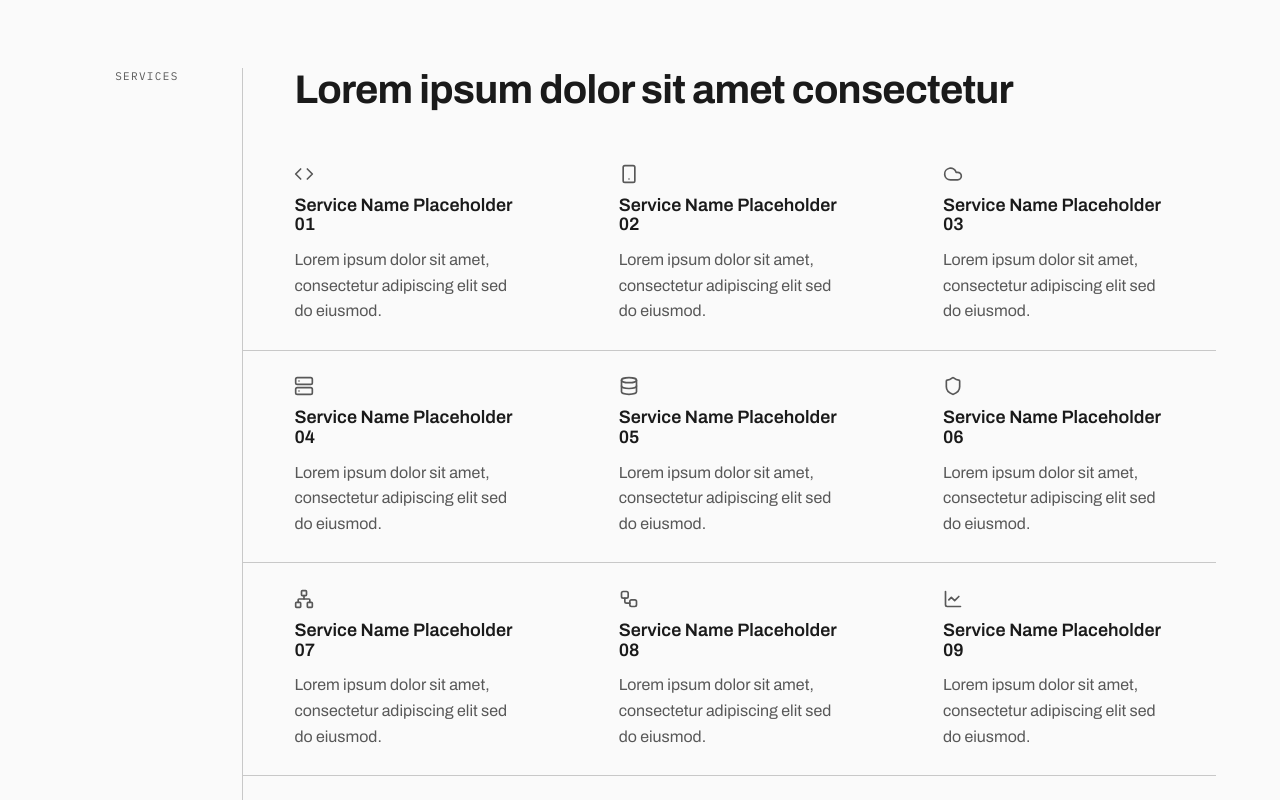
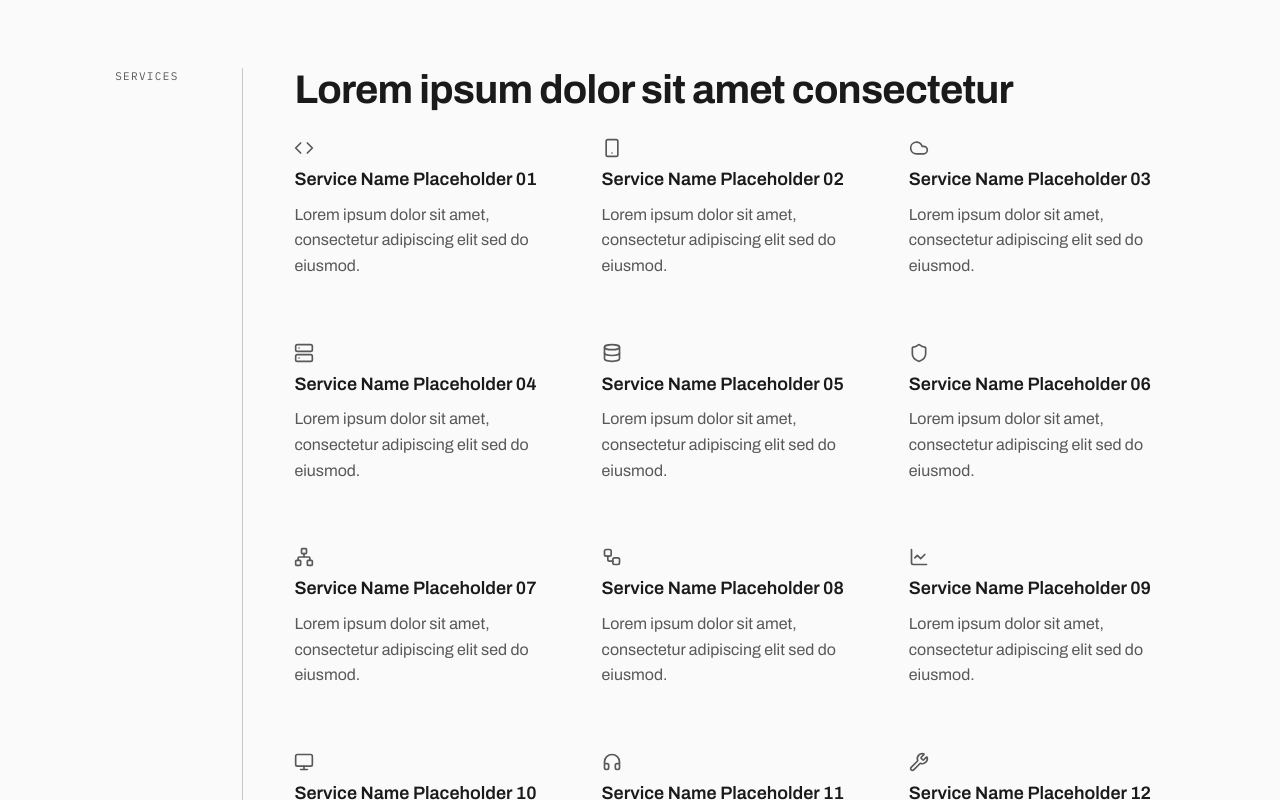
Before and after one commit to Pot-Thief/hca-company-profile, a Next.js app: page /preview in a window 1280 px wide. Shown: the part 1700-2500 px from the top of the page. Built offline with nearby package versions, Linux system fonts and the light colour scheme.

Commit message:
separate service items by space instead of a rule per item

```diff
--- a/src/components/sections/Services.tsx
+++ b/src/components/sections/Services.tsx
@@ -2,34 +2,21 @@
 import { SectionShell } from './SectionShell';
 import type { Services as ServicesContent } from '@/lib/content/types';
 
-// Column count changes per breakpoint (1 / 2 / 3), so "first row" isn't a
-// fixed modulo. A left/right divider would need to know which breakpoint is
-// active, which a Tailwind class list can't express. Top-only hairlines sidestep
-// that: "index < columns-at-this-breakpoint" identifies the first row correctly
-// at every breakpoint and for any item count, not just twelve.
-function hairlines(index: number) {
-  const classes = ['border-rule'];
-  if (index > 0) classes.push('border-t');
-  if (index > 0 && index < 2) classes.push('md:border-t-0');
-  if (index > 0 && index < 3) classes.push('xl:border-t-0');
-  return classes.join(' ');
-}
-
+// Twelve items are separated by space, not by rules. A hairline should mark a
+// structural boundary; drawn at every adjacency it stops meaning anything, and
+// twelve of them in one section were most of the lines on the whole page.
 export function Services({ label, headline, items }: ServicesContent) {
   return (
     <SectionShell id="services" label={label} headline={headline}>
       {items.length > 0 ? (
         <div
           data-block="items"
-          className="grid grid-cols-1 md:-mx-[var(--space-gutter)] md:grid-cols-2 xl:grid-cols-3"
+          className="grid grid-cols-1 gap-x-[var(--space-gutter)] gap-y-[var(--space-section)] md:grid-cols-2 xl:grid-cols-3"
         >
           {items.map((item, index) => {
             const Icon = getIcon(item.icon);
             return (
-              <div
-                key={index}
-                className={`py-[var(--space-block)] md:px-[var(--space-gutter)] ${hairlines(index)}`}
-              >
+              <div key={index}>
                 <Icon aria-hidden="true" size={20} className="text-on-surface-muted" />
                 <h3 className="mt-3 font-body font-semibold text-h3 leading-heading text-on-surface">
                   {item.name}
```
